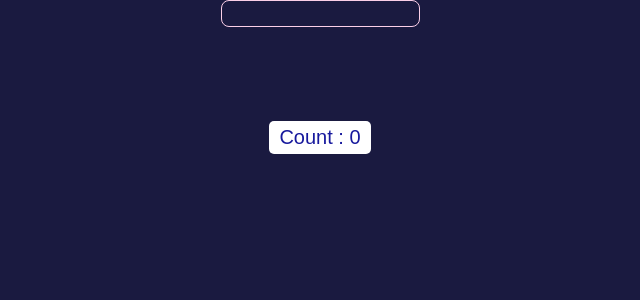
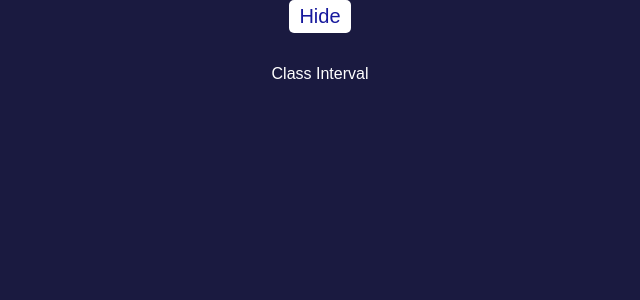
Before and after one commit to arashKazerouni/firstReactApp, a React (Create React App) app: page / in a window 1280 px wide. Shown: the top 300 px of the page, without its empty margins (320-960 px from the left). Built offline with nearby package versions, Linux system fonts and the light colour scheme.

Commit message:
clean-up used in class component

```diff
--- a/src/App.js
+++ b/src/App.js
@@ -7,11 +7,12 @@
 import { BsFillTelephonePlusFill } from "react-icons/bs";
 import { isValidInputTimeValue } from "@testing-library/user-event/dist/utils";
 import FunctionalCounter from "./components/FunctionalCounter";
+import ClassTimer from "./components/ClassTimer";
 
 class App extends Component {
   constructor(props) {
     super(props);
-    console.log("app.js constructor");
+    // console.log("app.js constructor");
   }
 
   state = {
@@ -20,6 +21,7 @@
       { name: "vuejs", price: "90$", id: 2, quantity: 2 },
       { name: "angular", price: "80$", id: 3, quantity: 3 },
     ],
+    isShow: true,
   };
 
   removeHandler = (id) => {
@@ -44,7 +46,7 @@
       const filteredProducts = this.state.products.filter((p) => p.id !== id);
       this.setState({ products: filteredProducts });
     } else {
-      const products = [...this.state.products ];
+      const products = [...this.state.products];
       product.quantity--;
       products[index] = product;
       console.log(products);
@@ -62,19 +64,23 @@
   };
 
   componentDidMount() {
-    console.log("App.js componentDidMount");
+    // console.log("App.js componentDidMount");
   }
 
   componentDidUpdate(prevProps, prevState) {
-    console.log("app.js componentDidUpdate");
-    console.log(prevState);
+    // console.log("app.js componentDidUpdate");
+    // console.log(prevState);
   }
 
   render() {
-    console.log("app.js render ");
+    // console.log("app.js render ");
     return (
       <div className={styles.container}>
-        <FunctionalCounter />
+        <button onClick={() => this.setState({ isShow: !this.state.isShow })}>
+          {this.state.isShow ? "hide" : "show"}
+        </button>
+        {this.state.isShow && <ClassTimer />}
+        {/* <FunctionalCounter /> */}
         {/* <ClassCounter /> */}
         {/* <h1>shopping app</h1>
         <Navbar
--- a/src/App.module.css
+++ b/src/App.module.css
@@ -14,6 +14,7 @@
 
 body {
     background-color: #1A1A40;
+    color: white;
 }
 
 .container {
--- /dev/null
+++ b/src/components/ClassTimer.jsx
@@ -0,0 +1,26 @@
+import React, { Component } from 'react';
+class ClassTimer extends Component {
+    state = {
+        count:0,
+     }
+     componentDidMount() {
+         this.myTimer = setInterval(() => {
+             console.log("hi arash");
+             this.setState({count: this.state.count+1})
+         }, 1000);
+     }
+     componentWillUnmount() {
+         console.log("CWUN");
+         clearInterval(this.myTimer)
+     }
+
+    render() {
+        return (
+            <div>
+                Class Interval
+            </div>
+        );
+    }
+}
+
+export default ClassTimer;
```
